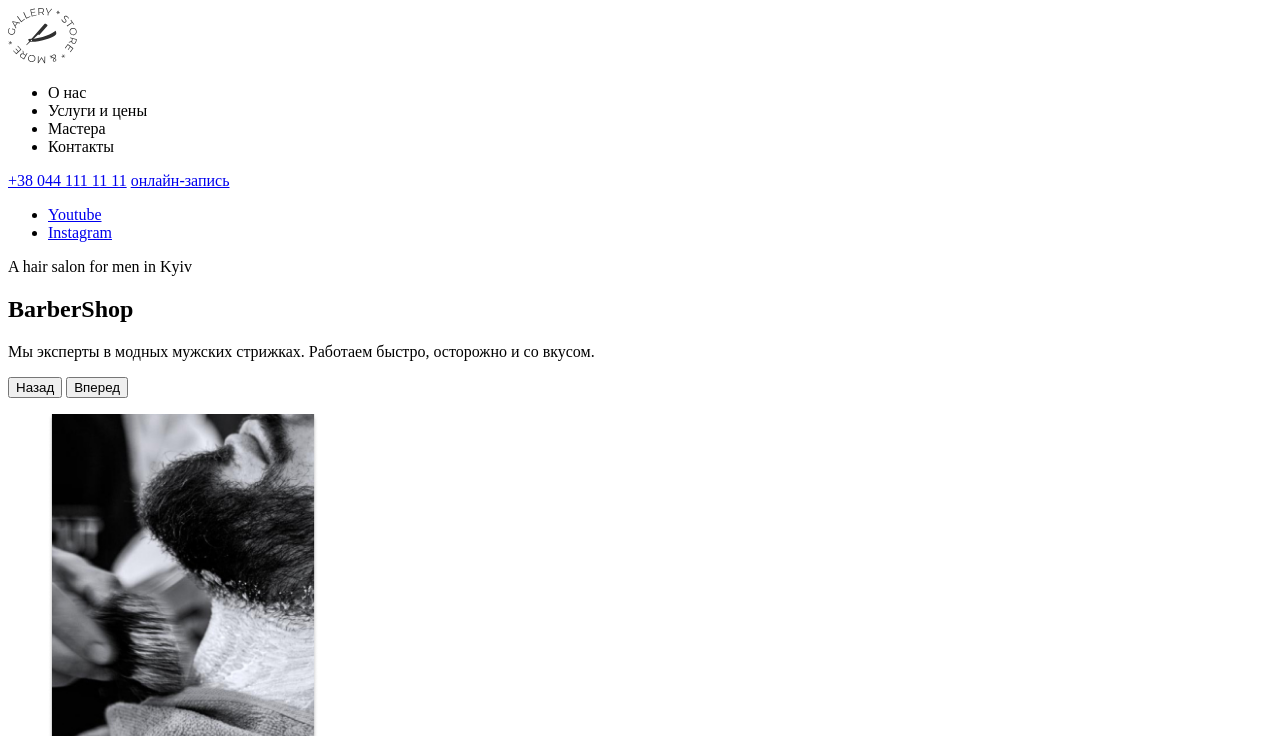
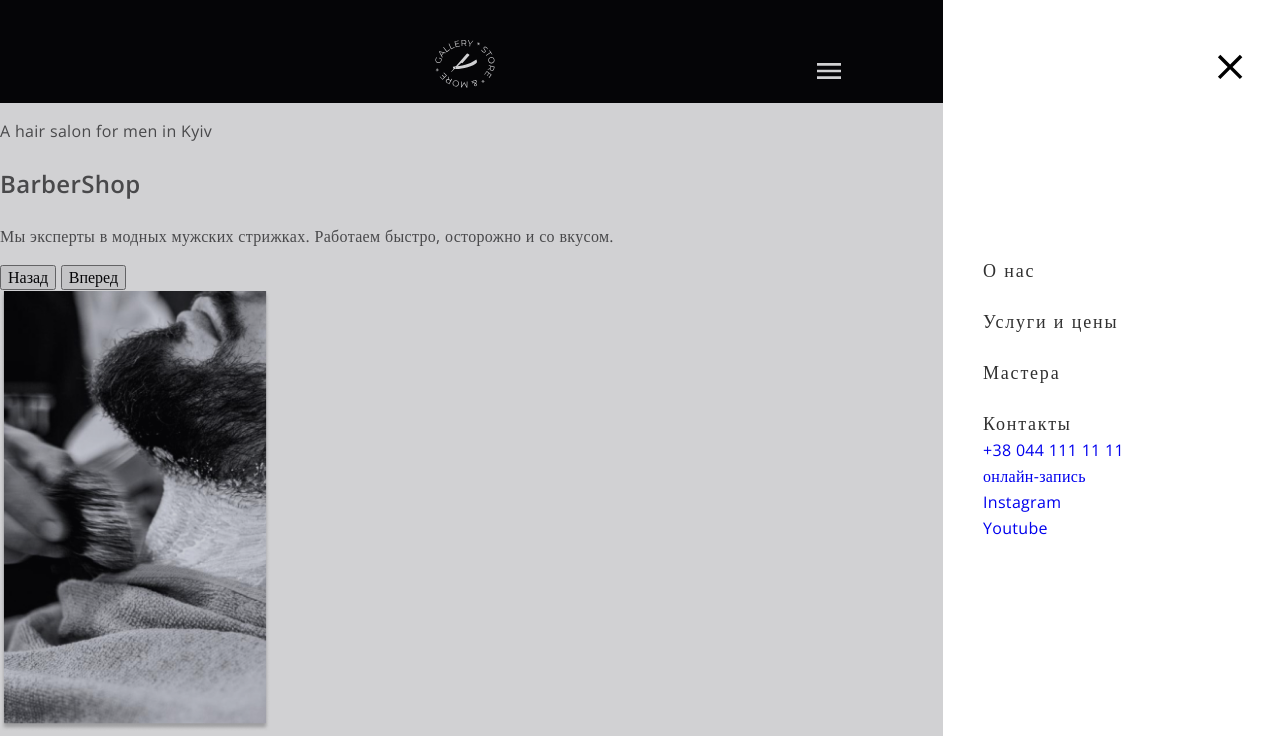
Before and after one commit to AlexandrHavrylov/barber, a plain HTML site: page index.html in a window 1280 px wide. Shown: the top 736 px of the page. Drawn offline with nearby package versions, Linux system fonts and the light colour scheme.

Commit message:
Начало разметки мобильного меню

```diff
--- a/index.html
+++ b/index.html
@@ -4,26 +4,100 @@
     <meta charset="UTF-8" />
     <meta name="viewport" content="width=device-width, initial-scale=1.0" />
     <title>BarberShop</title>
-    <link rel="stylesheet" href="./css/style.css" />
+    <link rel="preconnect" href="https://fonts.gstatic.com" />
+    <link
+      href="https://fonts.googleapis.com/css2?family=Open+Sans:wght@400;600&family=Raleway:wght@700&display=swap"
+      rel="stylesheet"
+    />
+    <link
+      rel="stylesheet"
+      href="https://cdn.jsdelivr.net/npm/modern-normalize@1.0.0/modern-normalize.min.css"
+    />
+    <link rel="stylesheet" href="./css/main.css" />
   </head>
   <body>
     <!--Header-->
-    <header>
-      <nav>
-        <a href="#"> <img src="./img/Logo.svg" alt="Логотип барбершопа" /></a>
-        <ul>
-          <li><a href="#"></a>О нас</li>
-          <li><a href="#"></a>Услуги и цены</li>
-          <li><a href="#"></a>Мастера</li>
-          <li><a href="#"></a>Контакты</li>
-        </ul>
-        <a href="tel:+380441111111">+38 044 111 11 11</a>
-        <a href="#">онлайн-запись</a>
-      </nav>
-      <ul>
-        <li><a href="#">Youtube</a></li>
-        <li><a href="#">Instagram</a></li>
-      </ul>
+    <header class="page-header">
+      <div class="header-container container">
+        <a class="logo" href="#">
+          <svg class="logo__icon" width="69px" height="55px">
+            <use href="./img/sprite.svg#icon-logo"></use>
+          </svg>
+        </a>
+        <div class="desktop-nav">
+          <nav class="nav">
+            <ul class="nav__list">
+              <li class="nav__item"><a href="#"></a>О нас</li>
+              <li class="nav__item"><a href="#"></a>Услуги и цены</li>
+              <li class="nav__item"><a href="#"></a>Мастера</li>
+              <li class="nav__item"><a href="#"></a>Контакты</li>
+            </ul>
+          </nav>
+          <div class="contacts">
+            <a class="contacts__link" href="tel:+380441111111"
+              >+38 044 111 11 11</a
+            >
+            <a class="contacts__link" href="#">онлайн-запись</a>
+          </div>
+          <div class="networks">
+            <ul class="networks__list">
+              <li class="networks__item">
+                <a class="networks__link" href="#">Youtube</a>
+              </li>
+              <li class="networks__item">
+                <a class="networks__link" href="#">Instagram</a>
+              </li>
+            </ul>
+          </div>
+        </div>
+        <button type="button" class="menu__button">
+          <svg class="menu__icon" width="40px" height="40px">
+            <use href="./img/sprite.svg#icon-menu"></use>
+          </svg>
+        </button>
+        <div class="backdrop">
+          <div class="mobile-menu">
+            <ul class="mobile-menu__list">
+              <li class="mobile-menu__item">
+                <a class="mobile-menu__link" href="#">О нас</a>
+              </li>
+              <li class="mobile-menu__item">
+                <a class="mobile-menu__link" href="#">Услуги и цены</a>
+              </li>
+              <li class="mobile-menu__item">
+                <a class="mobile-menu__link" href="#">Мастера</a>
+              </li>
+              <li class="mobile-menu__item">
+                <a class="mobile-menu__link" href="#">Контакты</a>
+              </li>
+            </ul>
+
+            <ul class="mobile-contacts__list">
+              <li class="mobile-contacts__item">
+                <a href="#" class="mobile-contacts__link">+38 044 111 11 11</a>
+              </li>
+              <li class="mobile-contacts__item">
+                <a href="#" class="mobile-contacts__link">онлайн-запись</a>
+              </li>
+            </ul>
+
+            <ul class="mobile-networks">
+              <li class="mobile-networks__item">
+                <a href="#" class="mobile-networks__link">Instagram</a>
+              </li>
+              <li class="mobile-networks__item">
+                <a href="#" class="mobile-networks__link">Youtube</a>
+              </li>
+            </ul>
+
+            <button type="button" class="close-button">
+              <svg class="close-icon" width="40px" height="40px">
+                <use href="./img/sprite.svg#icon-close"></use>
+              </svg>
+            </button>
+          </div>
+        </div>
+      </div>
     </header>
     <!--MAIN-->
     <main>
--- /dev/null
+++ b/scss/_common.scss
@@ -0,0 +1,29 @@
+body {
+  color: var(--primary-text-color);
+  font-family: Open Sans;
+
+  font-weight: 400;
+  font-size: 16px;
+  line-height: 1.62;
+
+  letter-spacing: 0.02em;
+}
+
+ul {
+  list-style: none;
+  margin: 0;
+  padding: 0;
+}
+
+a {
+  text-decoration: none;
+  margin: 0;
+  padding: 0;
+}
+
+.container {
+  max-width: 480px;
+  padding-left: 31px;
+  padding-right: 31px;
+  margin: 0 auto;
+}
--- /dev/null
+++ b/scss/_logo.scss
@@ -0,0 +1,3 @@
+.logo__icon {
+  fill: var(--white-color);
+}
--- /dev/null
+++ b/scss/_varibles.scss
@@ -0,0 +1,11 @@
+:root {
+  --white-color: #ffffff;
+  --primary-text-color: #555555;
+  --secondary-text-color: #9da4bd;
+  --title-text-color: #303030;
+  --accent-color: #ff6c00;
+
+  --mobile: 480px;
+  --tablet: 768px;
+  --desktop: 1200px;
+}
--- /dev/null
+++ b/scss/components/header/_mobile-menu.scss
@@ -0,0 +1,65 @@
+.backdrop {
+  position: fixed;
+  top: 0;
+  left: 0;
+
+  height: 100vh;
+  width: 100vw;
+  overflow: auto;
+
+  background: rgba(25, 28, 38, 0.2);
+  box-shadow: 0px 4px 8px rgba(0, 0, 0, 0.04), 0px 2px 4px rgba(0, 0, 0, 0.08),
+    0px 1px 3px rgba(0, 0, 0, 0.16);
+}
+
+.mobile-menu {
+  position: absolute;
+  top: 0;
+  right: 0;
+
+  height: 100vh;
+  width: 100%;
+  max-width: 337px;
+
+  background-color: var(--white-color);
+
+  margin: 0;
+  padding-left: 40px;
+  display: flex;
+  flex-direction: column;
+  justify-content: center;
+}
+
+.mobile-menu__item {
+  &:not(:first-child) {
+    margin-top: 24px;
+  }
+}
+
+.mobile-menu__link {
+  font-size: 18px;
+  line-height: 1.38;
+  letter-spacing: 0.1em;
+
+  color: var(--title-text-color);
+  transition: color 250ms ease-in-out;
+
+  &:hover,
+  &:focus {
+    color: var(--accent-color);
+  }
+}
+
+.close-button {
+  position: absolute;
+  top: 48px;
+  right: 31px;
+
+  border: none;
+  margin: 0;
+  padding: 0;
+  background-color: transparent;
+
+  display: flex;
+  align-items: center;
+}
--- /dev/null
+++ b/scss/components/header/_nav.scss
@@ -0,0 +1,3 @@
+.desktop-nav {
+  display: none;
+}
--- /dev/null
+++ b/scss/components/header/_page-header.scss
@@ -0,0 +1,20 @@
+.page-header {
+  background-color: black;
+  padding-top: 40px;
+}
+
+.header-container {
+  display: flex;
+  justify-content: space-between;
+  align-items: center;
+}
+
+.menu__button {
+  padding: 0;
+  margin: 0;
+  display: flex;
+  align-items: center;
+
+  border: none;
+  background-color: transparent;
+}
--- /dev/null
+++ b/scss/main.scss
@@ -0,0 +1,6 @@
+@import './varibles';
+@import './common';
+@import './logo';
+@import './components/header/page-header';
+@import './components/header/mobile-menu';
+@import './components/header/nav';
```
Also changed, not shown: css/main.css (added), css/main.min.css (added), img/Logo.svg (deleted), img/sprite.svg (added), 3 other files.
